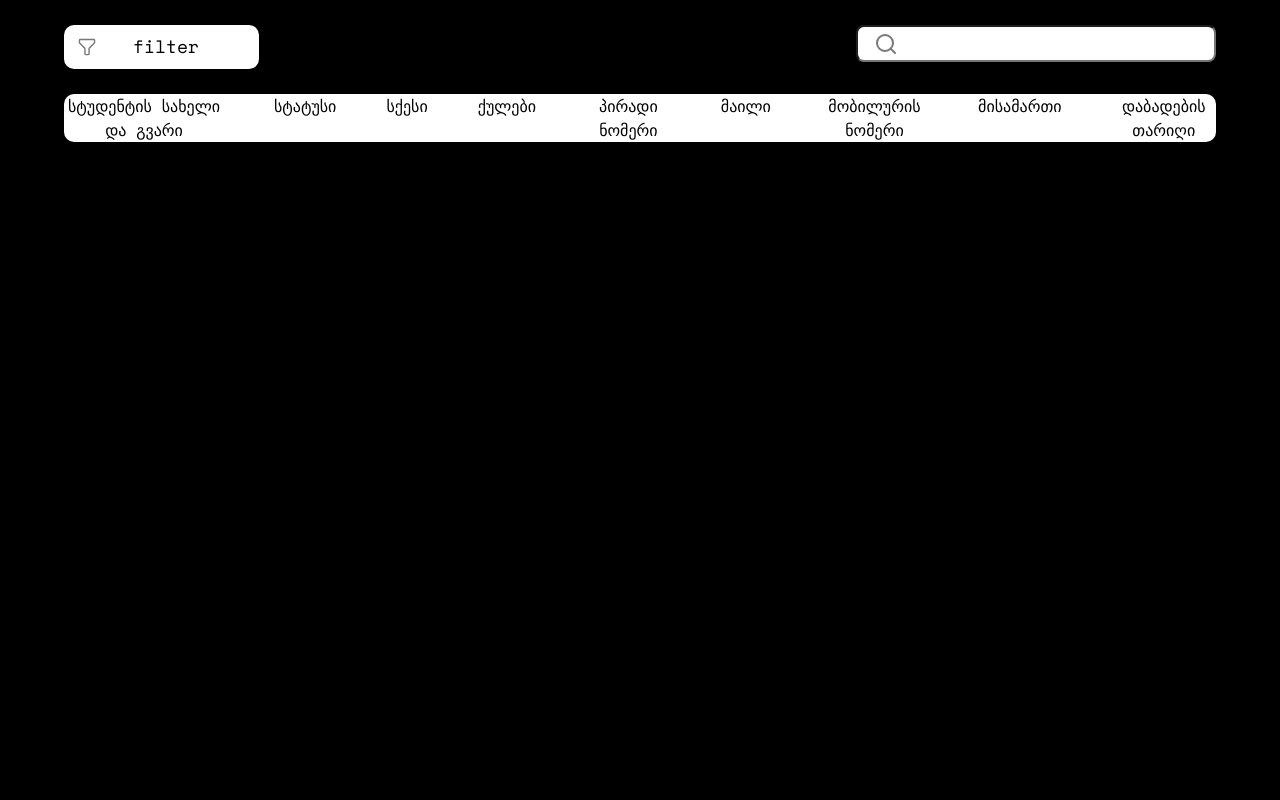
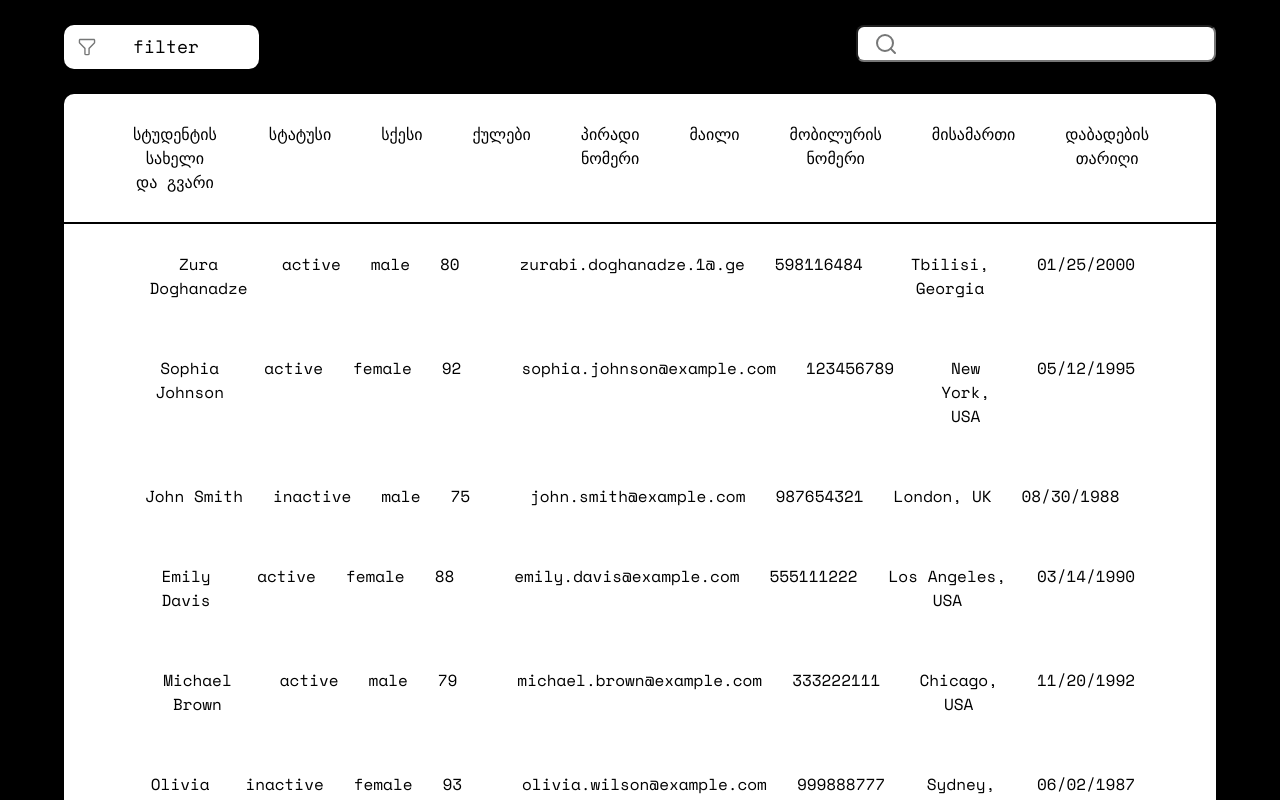
Before and after one commit to zura-doganadze/Users-Search, a React (Vite) app: page / in a window 1280 px wide. Shown: the top 800 px of the page. Built offline with nearby package versions, Linux system fonts and the light colour scheme.

Commit message:
add json

```diff
--- a/src/assets/Pages/Form.jsx
+++ b/src/assets/Pages/Form.jsx
@@ -1,9 +1,23 @@
 import React from "react";
 import styled from "styled-components";
+import { useState } from "react";
 import Header from "../Components/Header";
 import Filter from "../../Images/Form/filter-svg.svg";
 import search from "../../Images/Form/search.svg";
+import userData from "../../userData.json";
 function Form() {
+  const Titlesdata = [
+    "სტუდენტის სახელი და გვარი",
+    "სტატუსი",
+    "სქესი",
+    "ქულები",
+    "პირადი ნომერი",
+    " მაილი",
+    " მობილურის ნომერი",
+    "მისამართი",
+    "დაბადების თარიღი",
+  ];
+  const [users, setUsers] = useState(userData);
   return (
     <Wrapper>
       <Container>
@@ -27,16 +41,29 @@ function Form() {
             </FilterWrapper>
             <UsersSection>
               <UserDetails>
-                <span>სტუდენტის სახელი და გვარი</span>
-                <span>სტატუსი</span>
-                <span>სქესი</span>
-                <span>ქულები</span>
-                <span>პირადი ნომერი</span>
-                <span>მაილი</span>
-                <span>მობილურის ნომერი</span>
-                <span>მისამართი</span>
-                <span>დაბადების თარიღი</span>
+                {Titlesdata.map((text, index) => {
+                  return <span key={index}>{text}</span>;
+                })}
               </UserDetails>
+              <div>
+                {users.map((user) => {
+                  return (
+                    <UserDetailsWrapper key={user.id}>
+                      <span>{user.full_name}</span>
+                      <span>
+                        {user.active === true ? "active" : "inactive"}
+                      </span>
+                      <span>{user.gender}</span>
+                      <span>{user.score}</span>
+                      <span>{user.personal_number}</span>
+                      <span>{user.mail}</span>
+                      <span>{user.mobile_number}</span>
+                      <span>{user.address}</span>
+                      <span>{user.birth}</span>
+                    </UserDetailsWrapper>
+                  );
+                })}
+              </div>
             </UsersSection>
           </div>
         </div>
@@ -109,7 +136,15 @@ const SearchInput = styled.input`
 `;
 // UserDetails
 const UserDetails = styled.div`
-    display: flex;
-    column-gap: 50px;
+  display: flex;
+  column-gap: 50px;
+  border-bottom: 2px solid black;
+  padding: 28px 67px;
+`;
 
-`
+const UserDetailsWrapper = styled.div`
+  display: flex;
+  /* justify-content: space-between; */
+  column-gap: 30px;
+  padding: 28px 81px;
+`;
--- /dev/null
+++ b/src/userData.json
@@ -0,0 +1,362 @@
+[
+  {
+    "id": 1,
+    "full_name": "Zura Doghanadze",
+    "active": true,
+    "gender": "male",
+    "score": 80,
+    "personal number": "43001041334",
+    "mail": "zurabi.doghanadze.1@.ge",
+    "mobile_number": "598116484",
+    "address": "Tbilisi, Georgia",
+    "birth": "01/25/2000"
+  },
+  {
+    "id": 2,
+    "full_name": "Sophia Johnson",
+    "active": true,
+    "gender": "female",
+    "score": 92,
+    "personal number": "59012345678",
+    "mail": "sophia.johnson@example.com",
+    "mobile_number": "123456789",
+    "address": "New York, USA",
+    "birth": "05/12/1995"
+  },
+  {
+    "id": 3,
+    "full_name": "John Smith",
+    "active": false,
+    "gender": "male",
+    "score": 75,
+    "personal number": "12345678901",
+    "mail": "john.smith@example.com",
+    "mobile_number": "987654321",
+    "address": "London, UK",
+    "birth": "08/30/1988"
+  },
+  {
+    "id": 4,
+    "full_name": "Emily Davis",
+    "active": true,
+    "gender": "female",
+    "score": 88,
+    "personal number": "87654321098",
+    "mail": "emily.davis@example.com",
+    "mobile_number": "555111222",
+    "address": "Los Angeles, USA",
+    "birth": "03/14/1990"
+  },
+  {
+    "id": 5,
+    "full_name": "Michael Brown",
+    "active": true,
+    "gender": "male",
+    "score": 79,
+    "personal number": "65432109876",
+    "mail": "michael.brown@example.com",
+    "mobile_number": "333222111",
+    "address": "Chicago, USA",
+    "birth": "11/20/1992"
+  },
+  {
+    "id": 6,
+    "full_name": "Olivia Wilson",
+    "active": false,
+    "gender": "female",
+    "score": 93,
+    "personal number": "43210987654",
+    "mail": "olivia.wilson@example.com",
+    "mobile_number": "999888777",
+    "address": "Sydney, Australia",
+    "birth": "06/02/1987"
+  },
+  {
+    "id": 7,
+    "full_name": "William Lee",
+    "active": true,
+    "gender": "male",
+    "score": 85,
+    "personal number": "34567890123",
+    "mail": "william.lee@example.com",
+    "mobile_number": "777888999",
+    "address": "Toronto, Canada",
+    "birth": "09/18/1997"
+  },
+  {
+    "id": 8,
+    "full_name": "Ava Martinez",
+    "active": true,
+    "gender": "female",
+    "score": 91,
+    "personal number": "23456789012",
+    "mail": "ava.martinez@example.com",
+    "mobile_number": "111222333",
+    "address": "Madrid, Spain",
+    "birth": "04/23/1993"
+  },
+  {
+    "id": 9,
+    "full_name": "James Taylor",
+    "active": false,
+    "gender": "male",
+    "score": 77,
+    "personal number": "98765432109",
+    "mail": "james.taylor@example.com",
+    "mobile_number": "666555444",
+    "address": "Paris, France",
+    "birth": "12/10/1996"
+  },
+  {
+    "id": 10,
+    "full_name": "Isabella Garcia",
+    "active": true,
+    "gender": "female",
+    "score": 89,
+    "personal number": "76543210987",
+    "mail": "isabella.garcia@example.com",
+    "mobile_number": "444333222",
+    "address": "Rome, Italy",
+    "birth": "07/07/1985"
+  },
+  {
+    "id": 11,
+    "full_name": "Liam Anderson",
+    "active": true,
+    "gender": "male",
+    "score": 82,
+    "personal number": "45678901234",
+    "mail": "liam.anderson@example.com",
+    "mobile_number": "222333444",
+    "address": "Berlin, Germany",
+    "birth": "02/01/1994"
+  },
+  {
+    "id": 12,
+    "full_name": "Mia Hernandez",
+    "active": false,
+    "gender": "female",
+    "score": 78,
+    "personal number": "54321098765",
+    "mail": "mia.hernandez@example.com",
+    "mobile_number": "777777777",
+    "address": "Tokyo, Japan",
+    "birth": "10/15/1991"
+  },
+  {
+    "id": 13,
+    "full_name": "Noah Wilson",
+    "active": true,
+    "gender": "male",
+    "score": 84,
+    "personal number": "32109876543",
+    "mail": "noah.wilson@example.com",
+    "mobile_number": "888888888",
+    "address": "Beijing, China",
+    "birth": "03/29/1998"
+  },
+  {
+    "id": 14,
+    "full_name": "Emma Kim",
+    "active": true,
+    "gender": "female",
+    "score": 90,
+    "personal number": "65432109876",
+    "mail": "emma.kim@example.com",
+    "mobile_number": "999999999",
+    "address": "Seoul, South Korea",
+    "birth": "06/12/1996"
+  },
+  {
+    "id": 15,
+    "full_name": "Oliver Brown",
+    "active": false,
+    "gender": "male",
+    "score": 76,
+    "personal number": "12345678901",
+    "mail": "oliver.brown@example.com",
+    "mobile_number": "111111111",
+    "address": "Mumbai, India",
+    "birth": "11/24/1990"
+  },
+  {
+    "id": 16,
+    "full_name": "Charlotte Garcia",
+    "active": true,
+    "gender": "female",
+    "score": 88,
+    "personal number": "76543210987",
+    "mail": "charlotte.garcia@example.com",
+    "mobile_number": "222222222",
+    "address": "Rio de Janeiro, Brazil",
+    "birth": "07/15/1987"
+  },
+  {
+    "id": 17,
+    "full_name": "Liam Johnson",
+    "active": true,
+    "gender": "male",
+    "score": 81,
+    "personal number": "45678901234",
+    "mail": "liam.johnson@example.com",
+    "mobile_number": "555555555",
+    "address": "Moscow, Russia",
+    "birth": "02/09/1992"
+  },
+  {
+    "id": 18,
+    "full_name": "Amelia Smith",
+    "active": false,
+    "gender": "female",
+    "score": 79,
+    "personal number": "32109876543",
+    "mail": "amelia.smith@example.com",
+    "mobile_number": "777777777",
+    "address": "Dubai, UAE",
+    "birth": "03/21/1999"
+  },
+  {
+    "id": 19,
+    "full_name": "Ethan Wilson",
+    "active": true,
+    "gender": "male",
+    "score": 87,
+    "personal number": "65432109876",
+    "mail": "ethan.wilson@example.com",
+    "mobile_number": "888888888",
+    "address": "Cape Town, South Africa",
+    "birth": "06/25/1995"
+  },
+  {
+    "id": 20,
+    "full_name": "Ava Taylor",
+    "active": true,
+    "gender": "female",
+    "score": 92,
+    "personal number": "12345678901",
+    "mail": "ava.taylor@example.com",
+    "mobile_number": "999999999",
+    "address": "Sydney, Australia",
+    "birth": "08/03/1986"
+  },
+  {
+    "id": 21,
+    "full_name": "Oliver Davis",
+    "active": false,
+    "gender": "male",
+    "score": 74,
+    "personal number": "45678901234",
+    "mail": "oliver.davis@example.com",
+    "mobile_number": "111111111",
+    "address": "Toronto, Canada",
+    "birth": "12/27/1993"
+  },
+  {
+    "id": 22,
+    "full_name": "Isabella Lee",
+    "active": true,
+    "gender": "female",
+    "score": 89,
+    "personal number": "32109876543",
+    "mail": "isabella.lee@example.com",
+    "mobile_number": "222222222",
+    "address": "Los Angeles, USA",
+    "birth": "04/06/1998"
+  },
+  {
+    "id": 23,
+    "full_name": "Mason Anderson",
+    "active": true,
+    "gender": "male",
+    "score": 83,
+    "personal number": "76543210987",
+    "mail": "mason.anderson@example.com",
+    "mobile_number": "555555555",
+    "address": "New York, USA",
+    "birth": "01/19/1989"
+  },
+  {
+    "id": 24,
+    "full_name": "Sophia Martinez",
+    "active": false,
+    "gender": "female",
+    "score": 77,
+    "personal number": "65432109876",
+    "mail": "sophia.martinez@example.com",
+    "mobile_number": "777777777",
+    "address": "Paris, France",
+    "birth": "07/08/1994"
+  },
+  {
+    "id": 25,
+    "full_name": "Liam Taylor",
+    "active": true,
+    "gender": "male",
+    "score": 86,
+    "personal number": "12345678901",
+    "mail": "liam.taylor@example.com",
+    "mobile_number": "999999999",
+    "address": "London, UK",
+    "birth": "03/02/1987"
+  },
+  {
+    "id": 26,
+    "full_name": "Olivia Smith",
+    "active": true,
+    "gender": "female",
+    "score": 91,
+    "personal number": "45678901234",
+    "mail": "olivia.smith@example.com",
+    "mobile_number": "222222222",
+    "address": "Berlin, Germany",
+    "birth": "08/14/1990"
+  },
+  {
+    "id": 27,
+    "full_name": "Noah Wilson",
+    "active": false,
+    "gender": "male",
+    "score": 75,
+    "personal number": "76543210987",
+    "mail": "noah.wilson@example.com",
+    "mobile_number": "555555555",
+    "address": "Madrid, Spain",
+    "birth": "01/09/1998"
+  },
+  {
+    "id": 28,
+    "full_name": "Emma Lee",
+    "active": true,
+    "gender": "female",
+    "score": 90,
+    "personal number": "32109876543",
+    "mail": "emma.lee@example.com",
+    "mobile_number": "777777777",
+    "address": "Rome, Italy",
+    "birth": "07/19/1992"
+  },
+  {
+    "id": 29,
+    "full_name": "Oliver Davis",
+    "active": true,
+    "gender": "male",
+    "score": 88,
+    "personal number": "65432109876",
+    "mail": "oliver.davis@example.com",
+    "mobile_number": "888888888",
+    "address": "Los Angeles, USA",
+    "birth": "12/30/1985"
+  },
+  {
+    "id": 30,
+    "full_name": "Ava Taylor",
+    "active": false,
+    "gender": "female",
+    "score": 79,
+    "personal number": "12345678901",
+    "mail": "ava.taylor@example.com",
+    "mobile_number": "999999999",
+    "address": "Sydney, Australia",
+    "birth": "06/18/1994"
+  }
+]
```
